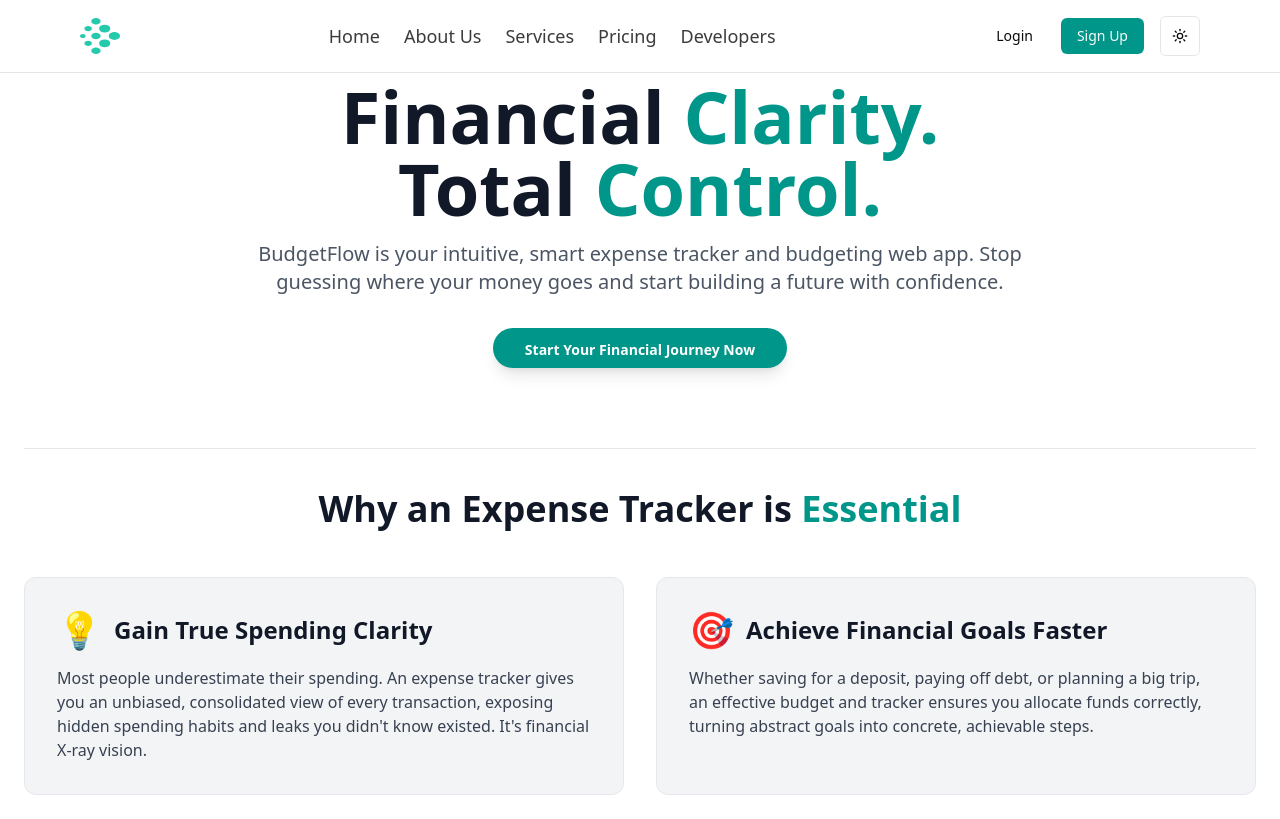
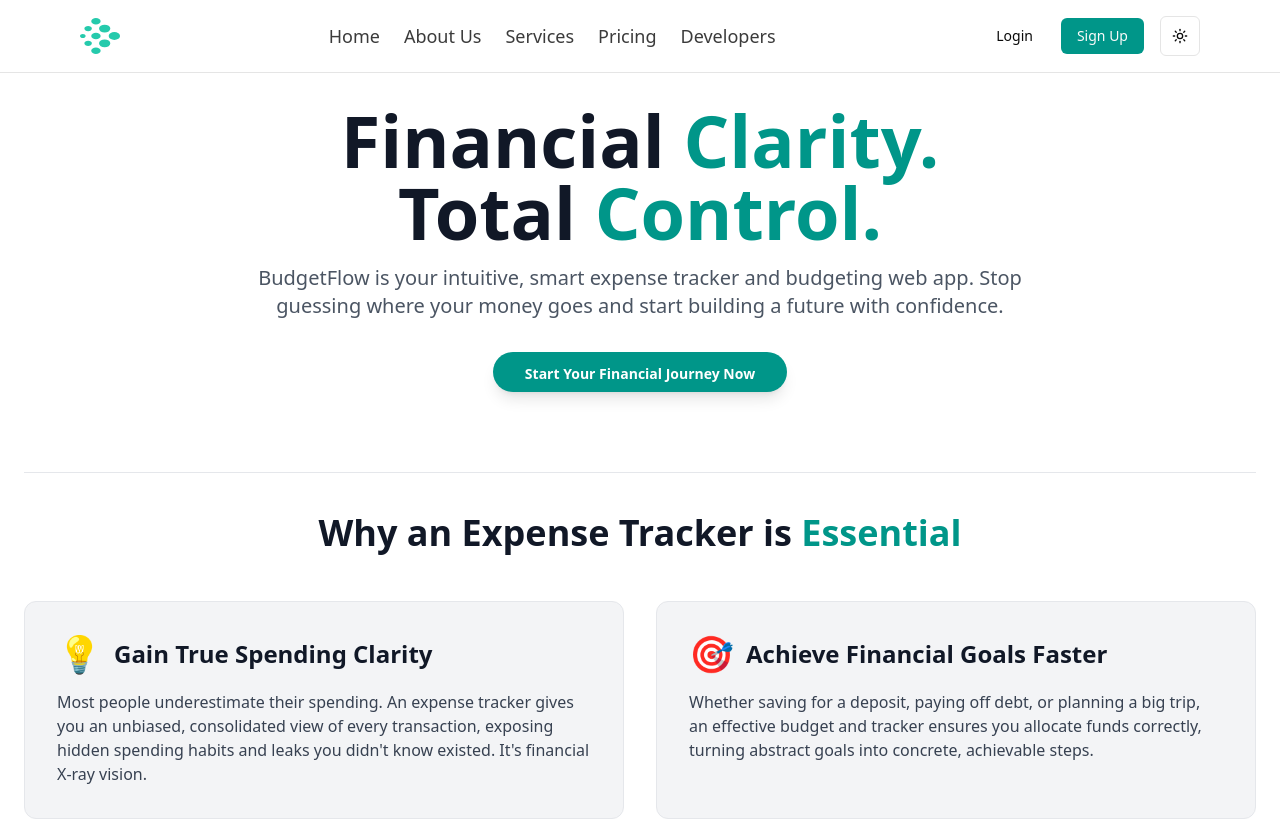
Before and after one commit to firikoabebe-star/Expense_tracker, a Next.js app: page /about in a window 1280 px wide. Shown: the top 819 px of the page. Built offline with nearby package versions, Linux system fonts and the light colour scheme.

Commit message:
Edit budget and about padding

```diff
--- a/app/(routes)/dashboard/expenses/_components/EditBudget.jsx
+++ b/app/(routes)/dashboard/expenses/_components/EditBudget.jsx
@@ -100,7 +100,6 @@
                     <DialogFooter className="sm:justify-start">
                     <DialogClose asChild>
                       <Button
-                       disabled={!(name&&amount)}
                        className='mt-5 w-full dark:text-white hover:bg-[#05766c]'
                        onClick={()=>onUpdateBudget()}>Update Budget</Button>
                     </DialogClose>
--- a/app/about/page.jsx
+++ b/app/about/page.jsx
@@ -69,7 +69,7 @@
 
           {/* 1. Hero Section: What is it? */}
           <section className="text-center mb-20">
-            <h2 className="text-5xl md:text-7xl font-extrabold mb-4 leading-tight">
+            <h2 className="text-5xl md:text-7xl font-extrabold mb-4 leading-tight pt-6">
               Financial <span className={primaryText}>Clarity.</span>
               <br />
               Total <span className={primaryText}>Control.</span>
--- a/components/hero-section.jsx
+++ b/components/hero-section.jsx
@@ -91,8 +91,8 @@
                                 src="/Blacks.jpg"
                                 alt="abstract dark background image"
                                 className="hidden size-full blur-sm dark:block"
-                                width={3276}
-                                height={4095}
+                                width={2000}
+                                height={1000}
                                 priority // High priority for LCP
                             />
                         </AnimatedGroup>
```
